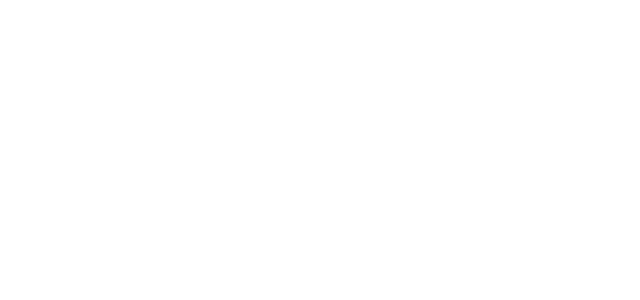
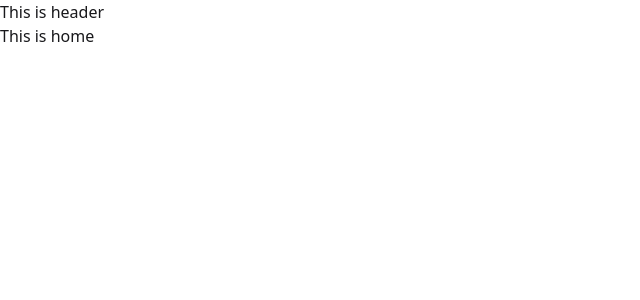
Before and after one commit to tasninanika/Practice_Firebase, a React (Vite) app: page / in a window 1280 px wide. Shown: the top 300 px of the page, without its empty margins (0-640 px from the left). Built offline with nearby package versions, Linux system fonts and the light colour scheme.

Commit message:
updated Home.jsx

```diff
--- a/src/components/Layouts/Main.jsx
+++ b/src/components/Layouts/Main.jsx
@@ -1,7 +1,11 @@
+import { Outlet } from "react-router-dom";
+import Header from "../Header/Header";
+
 const Main = () => {
   return (
     <div>
-      <h2></h2>
+      <Header></Header>
+      <Outlet></Outlet>
     </div>
   );
 };
```
Also changed, not shown: src/main.jsx (+7 -0 lines).
